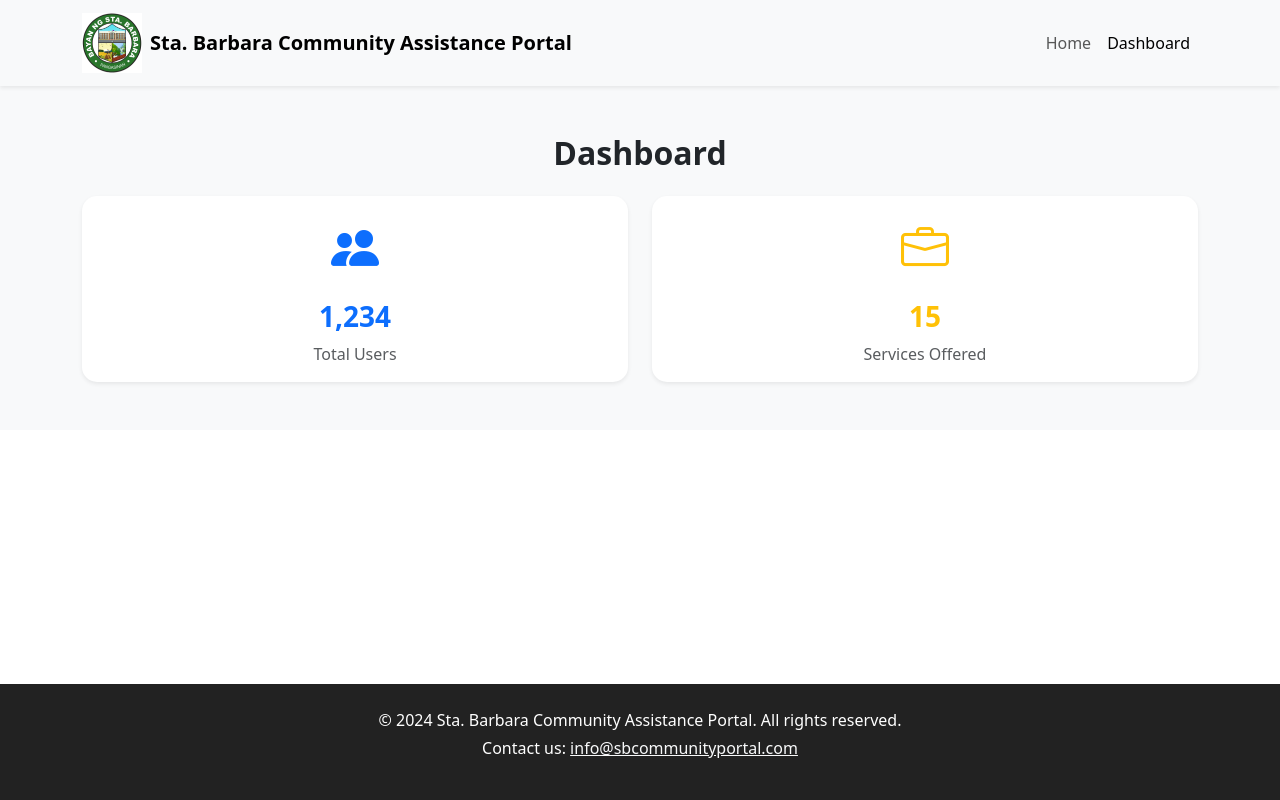
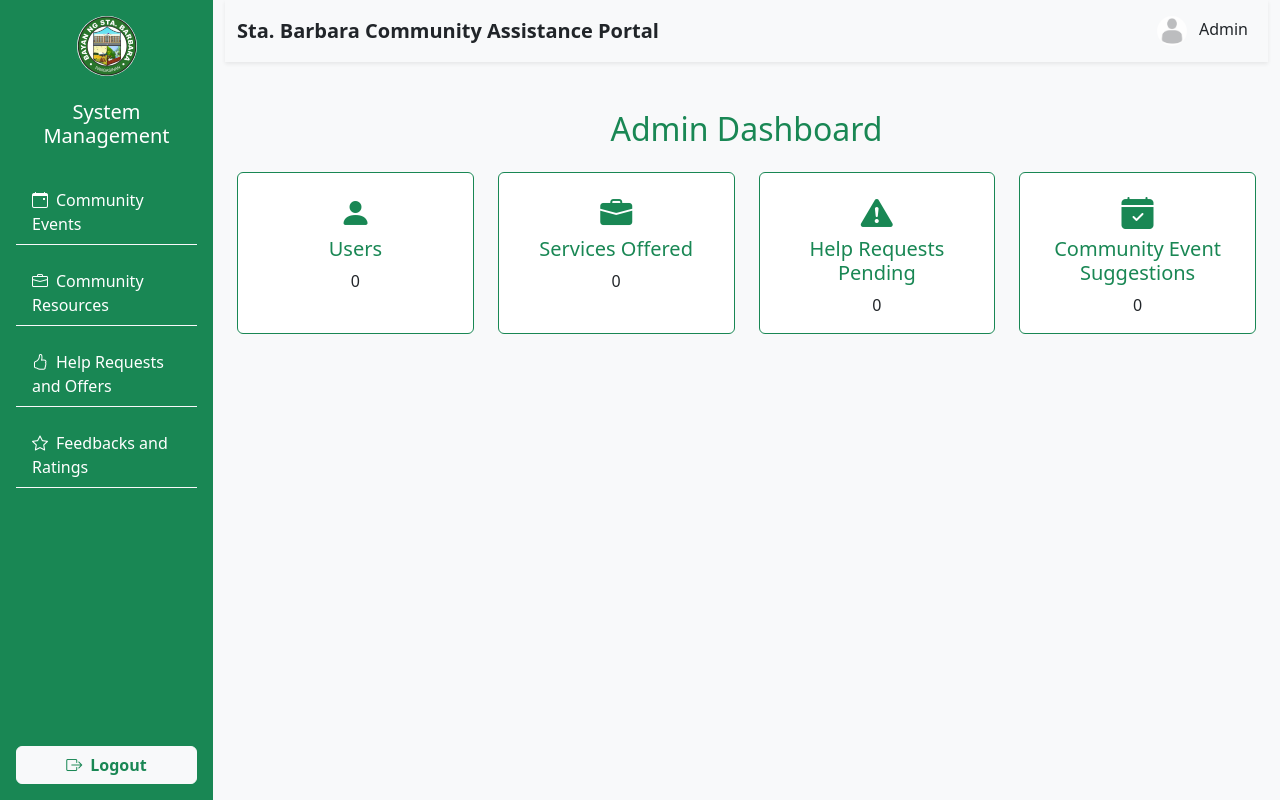
Before and after one commit to JerichoCansino/Community-Assistance-Portal-ETR, a PHP site: page /profile_management/admin_management/admin_dashboard.php in a window 1280 px wide. Run offline with PHP 8.4, Linux system fonts and the light colour scheme.

Commit message:
Modified Admin Dashboard (Jech)

```diff
--- a/community_assistance_portal_etr/profile_management/admin_management/admin_dashboard.php
+++ b/community_assistance_portal_etr/profile_management/admin_management/admin_dashboard.php
@@ -1,3 +1,12 @@
+<?php
+// Start the session
+session_start();
+
+// Assuming admin name and profile picture are already set in session (this part can be modified later when you have the backend data)
+$admin_name = isset($_SESSION['fullname']) ? $_SESSION['fullname'] : "Admin";
+$profile_picture = isset($_SESSION['profile_picture']) ? $_SESSION['profile_picture'] : 'default.jpg';
+?>
+
 <!DOCTYPE html>
 <html lang="en">
 
@@ -9,108 +18,125 @@
     <link href="https://cdn.jsdelivr.net/npm/bootstrap@5.3.0-alpha1/dist/css/bootstrap.min.css" rel="stylesheet">
     <!-- Bootstrap Icons CDN -->
     <link href="https://cdn.jsdelivr.net/npm/bootstrap-icons/font/bootstrap-icons.css" rel="stylesheet">
-    <style>
-        body {
-            display: flex;
-            flex-direction: column;
-            min-height: 100vh;
-        }
-
-        main {
-            flex: 1;
-        }
-
-        .card {
-            border-radius: 15px;
-            transition: transform 0.2s, box-shadow 0.2s;
-        }
-
-        .card:hover {
-            transform: translateY(-10px);
-            box-shadow: 0 8px 20px rgba(0, 0, 0, 0.15);
-        }
-
-        .card i {
-            font-size: 3rem;
-        }
-
-        footer {
-            background: #222;
-        }
-    </style>
 </head>
 
-<body>
+<body class="bg-light">
+    <!-- Sidebar + Main Content Container -->
+    <div class="d-flex">
+        <!-- Sidebar -->
+        <nav id="sidebar" class="bg-success text-white p-3 d-flex flex-column" style="min-height: 100vh; width: 250px;">
+            <!-- Logo -->
+            <div class="d-flex justify-content-center mb-4">
+                <img src="assets/sblogo.jpg" alt="Logo" width="60" height="60" class="rounded-circle">
+            </div>
+            <!-- Manage System Title -->
+            <div class="text-center mb-4">
+                <h5 class="text-white">System Management</h5>
+            </div>
+            <!-- Sidebar Menu -->
+            <ul class="nav flex-column mb-auto">
+                <li class="nav-item mb-3 border-bottom border-light">
+                    <a class="nav-link text-white small" href="community_events.php">
+                        <i class="bi bi-calendar-event me-2"></i>Community Events
+                    </a>
+                </li>
+                <li class="nav-item mb-3 border-bottom border-light">
+                    <a class="nav-link text-white small" href="community_resources.php">
+                        <i class="bi bi-briefcase me-2"></i>Community Resources
+                    </a>
+                </li>
+                <li class="nav-item mb-3 border-bottom border-light">
+                    <a class="nav-link text-white small" href="help_requests_offers.php">
+                        <i class="bi bi-hand-thumbs-up me-2"></i>Help Requests and Offers
+                    </a>
+                </li>
+                <li class="nav-item mb-3 border-bottom border-light">
+                    <a class="nav-link text-white small" href="feedbacks_ratings.php">
+                        <i class="bi bi-star me-2"></i>Feedbacks and Ratings
+                    </a>
+                </li>
+            </ul>
+            <!-- Logout Button at the Bottom -->
+            <div class="mt-auto">
+                <a href="logout.php" class="btn btn-light w-100 text-success fw-bold">
+                    <i class="bi bi-box-arrow-right me-2"></i>Logout
+                </a>
+            </div>
+        </nav>
+
+        <!-- Main Content -->
+        <div class="container-fluid">
             <!-- Navigation Bar -->
-    <nav class="navbar navbar-expand-lg navbar-light bg-light shadow-sm">
+            <nav class="navbar navbar-expand-lg navbar-light shadow-sm">
                 <div class="container">
-            <a class="navbar-brand d-flex align-items-center" href="#">
-                <img src="assets/sblogo.jpg" alt="Logo" width="60" height="60" class="me-2">
-                <span class="fw-bold">Sta. Barbara Community Assistance Portal</span>
-            </a>
-            <button class="navbar-toggler" type="button" data-bs-toggle="collapse" data-bs-target="#navbarNav" aria-controls="navbarNav" aria-expanded="false" aria-label="Toggle navigation">
+                    <a class="navbar-brand text-dark fw-bold" href="#">Sta. Barbara Community Assistance Portal</a>
+                    <button class="navbar-toggler" type="button" data-bs-toggle="collapse" data-bs-target="#navbarNav"
+                        aria-controls="navbarNav" aria-expanded="false" aria-label="Toggle navigation">
                         <span class="navbar-toggler-icon"></span>
                     </button>
                     <div class="collapse navbar-collapse" id="navbarNav">
                         <ul class="navbar-nav ms-auto">
+                            <!-- Display Admin Name without dropdown -->
                             <li class="nav-item">
-                        <a class="nav-link" href="index.php">Home</a>
-                    </li>
-                    <li class="nav-item">
-                        <a class="nav-link active" href="#">Dashboard</a>
-                    </li>
-                    <li class="nav-item dropdown">
-                        <ul class="dropdown-menu dropdown-menu-end" aria-labelledby="navbarDropdown">
-                            <li><a class="dropdown-item" href="#">No new notifications</a></li>
-                        </ul>
+                                <a class="nav-link text-dark" href="#">
+                                    <img src="../../uploads/<?php echo htmlspecialchars($profile_picture); ?>" alt="Profile Pic" class="rounded-circle" width="30" height="30" style="margin-right: 8px;">
+                                    <!-- Display Admin Name -->
+                                    <span><?php echo htmlspecialchars($admin_name); ?></span>
+                                </a>
                             </li>
                         </ul>
                     </div>
                 </div>
             </nav>
 
-    <!-- Main Content -->
-    <main>
-        <!-- Dashboard Section -->
-        <section class="py-5 bg-light">
-            <div class="container text-center">
-                <h2 class="mb-4 fw-bold">Dashboard</h2>
-                <div class="row row-cols-1 row-cols-md-2 g-4">
-                    <!-- Total Users -->
-                    <div class="col">
-                        <a href="manage_users.php" class="text-decoration-none">
-                            <div class="card shadow-sm border-0 text-center">
-                                <div class="card-body">
-                                    <i class="bi bi-people-fill text-primary"></i>
-                                    <h3 class="mt-3 text-primary fw-bold">1,234</h3>
-                                    <p class="m-0 text-muted">Total Users</p>
-                                </div>
-                            </div>
-                        </a>
-                    </div>
+            <!-- Main Dashboard Content -->
+            <main class="py-5">
+                <div class="container">
+                    <h2 class="text-center text-success">Admin Dashboard</h2>
 
-                    <!-- Total Services Offered -->
-                    <div class="col">
-                        <a href="manage_services.php" class="text-decoration-none">
-                            <div class="card shadow-sm border-0 text-center">
-                                <div class="card-body">
-                                    <i class="bi bi-briefcase text-warning"></i>
-                                    <h3 class="mt-3 text-warning fw-bold">15</h3>
-                                    <p class="m-0 text-muted">Services Offered</p>
-                                </div>
-                            </div>
-                        </a>
+                    <!-- Dashboard Stats -->
+                    <div class="row mt-4">
+                        <div class="col-md-3 mb-3">
+                            <div class="card border-success h-100">
+                                <div class="card-body text-center">
+                                    <i class="bi bi-person-fill fs-2 text-success mb-3"></i>
+                                    <h5 class="card-title text-success">Users</h5>
+                                    <p class="card-text">0</p> <!-- Placeholder count -->
                                 </div>
                             </div>
                         </div>
-        </section>
+                        <div class="col-md-3 mb-3">
+                            <div class="card border-success h-100">
+                                <div class="card-body text-center">
+                                    <i class="bi bi-briefcase-fill fs-2 text-success mb-3"></i>
+                                    <h5 class="card-title text-success">Services Offered</h5>
+                                    <p class="card-text">0</p> <!-- Placeholder count -->
+                                </div>
+                            </div>
+                        </div>
+                        <div class="col-md-3 mb-3">
+                            <div class="card border-success h-100">
+                                <div class="card-body text-center">
+                                    <i class="bi bi-exclamation-triangle-fill fs-2 text-success mb-3"></i>
+                                    <h5 class="card-title text-success">Help Requests Pending</h5>
+                                    <p class="card-text">0</p> <!-- Placeholder count -->
+                                </div>
+                            </div>
+                        </div>
+                        <div class="col-md-3 mb-3">
+                            <div class="card border-success h-100">
+                                <div class="card-body text-center">
+                                    <i class="bi bi-calendar-check-fill fs-2 text-success mb-3"></i>
+                                    <h5 class="card-title text-success">Community Event Suggestions</h5>
+                                    <p class="card-text">0</p> <!-- Placeholder count -->
+                                </div>
+                            </div>
+                        </div>
+                    </div>
+                </div>
             </main>
-
-    <!-- Footer -->
-    <footer class="text-white text-center py-4">
-        <p class="mb-1">&copy; 2024 Sta. Barbara Community Assistance Portal. All rights reserved.</p>
-        <p>Contact us: <a href="mailto:info@sbcommunityportal.com" class="text-light">info@sbcommunityportal.com</a></p>
-    </footer>
+        </div>
+    </div>
 
     <!-- Bootstrap 5 JS Bundle -->
     <script src="https://cdn.jsdelivr.net/npm/bootstrap@5.3.0-alpha1/dist/js/bootstrap.bundle.min.js"></script>
--- a/community_assistance_portal_etr/profile_management/login.php
+++ b/community_assistance_portal_etr/profile_management/login.php
@@ -103,14 +103,14 @@ if ($_SERVER['REQUEST_METHOD'] === 'POST') {
                 <div class="d-flex justify-content-between align-items-center">
                     <div class="form-check">
                         <input class="form-check-input" type="checkbox" id="rememberMe" name="remember">
-                        <label class="form-check-label text-success" for="rememberMe">Remember me</label>
+                        <label class="form-check-label" for="rememberMe">Remember me</label>
                     </div>
-                    <a href="#" class="text-decoration-none text-success">Forgot password?</a>
+                    <a href="#" class="text-decoration-none">Forgot password?</a>
                 </div>
                 <button type="submit" class="btn btn-success w-100 mt-4">Login</button>
             </form>
             <div class="text-center mt-3">
-                <small>Don't have an account? <a href="registration.php" class="text-decoration-none text-success">Sign up</a></small>
+                <small>Don't have an account? <a href="registration.php" class="text-decoration-none">Sign up</a></small>
             </div>
         </div>
     </section>
```
Lines whose indentation alone changed are shown as unchanged.
